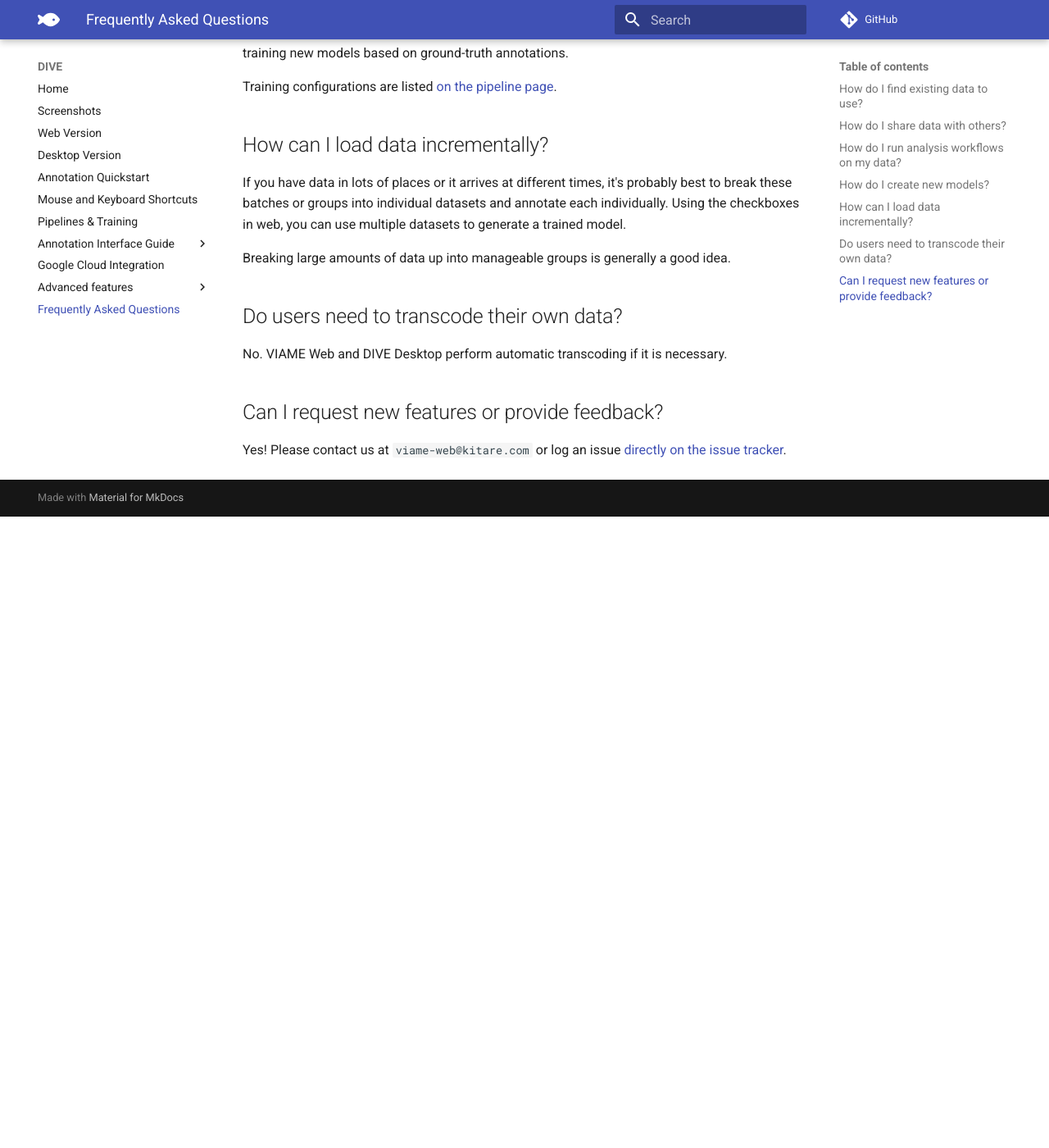
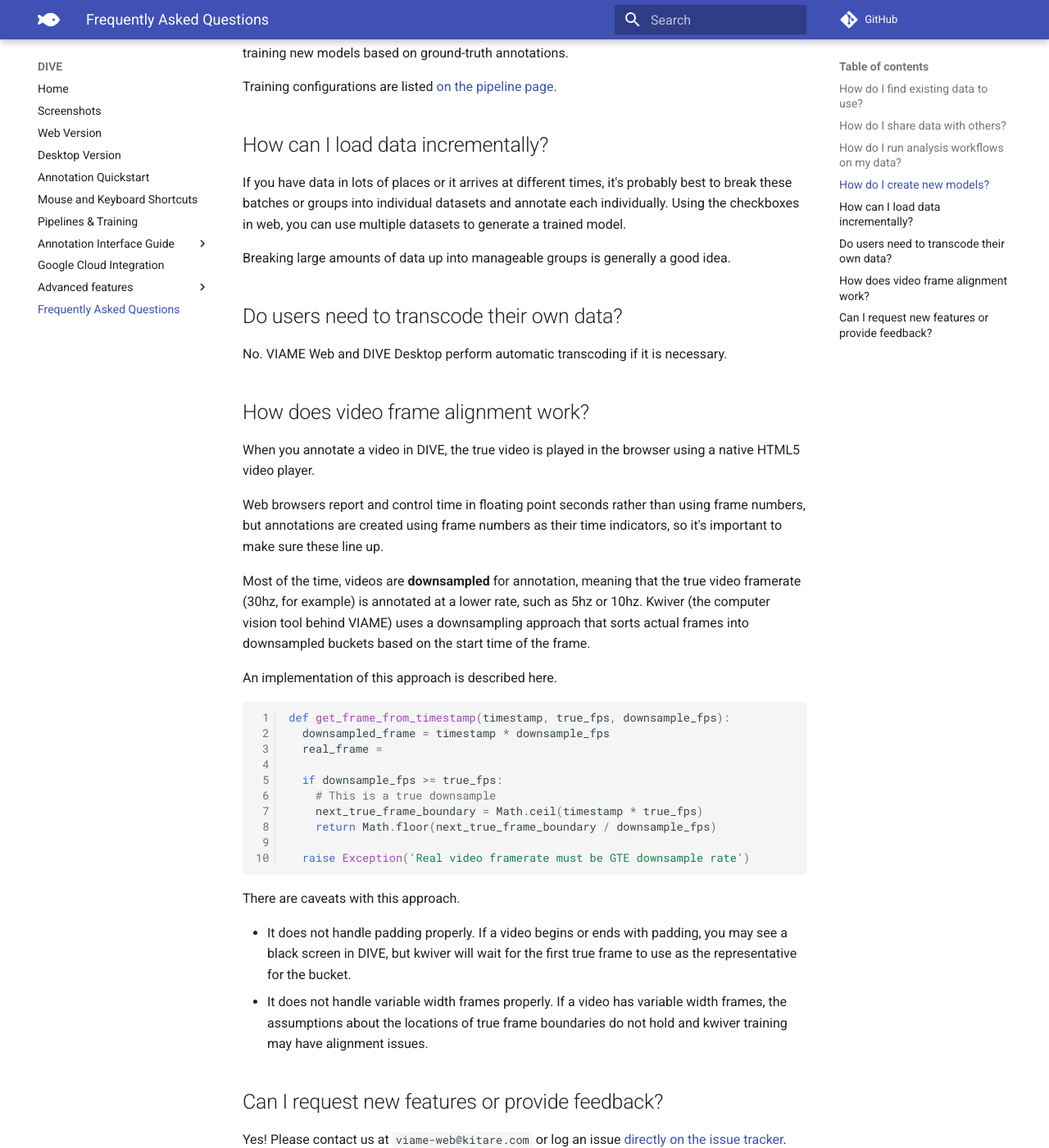
Before and after one commit to Kitware/dive, an MkDocs documentation site: the page built from docs/FAQ.md, in a window 1280 px wide and 1400 px high, scrolled down 908 px. Shown: the whole window at 82% size. Built offline with MkDocs 1.6.1 and Material for MkDocs 9.7.7, drawn with Linux system fonts in a browser that asks for light colours; comment, search, counter and statistics services are not loaded; before the commit the page ends 1538 px from its top, so only the background shows below that.

Commit message:
Document FPS issues

````diff
--- a/docs/FAQ.md
+++ b/docs/FAQ.md
@@ -11,7 +11,7 @@ There are two places to look.
 
 This use case is covered [on the sharing page](/Web-Version/#sharing-data-with-teams).
 
-If you want to **publish** your data so that other groups can use it, please email <a href="mailto:viame-web@kitware.com">`viame-web@kitware.com`</a>.
+If you want to **publish** your data so that other groups can use it, please email <a href="mailto:viame-web@kitware.com"> `viame-web@kitware.com` </a>.
 
 ## How do I run analysis workflows on my data?
 
@@ -19,7 +19,7 @@ In DIVE, these are called pipelines.  You'll need to see what sorts of analysis
 
 These sorts of artifical intelligence (AI) workflows are the final goal for most users.  They allow the user to quickly perform quantitative analysis to answer questions like **_how many individuals of each type appear on each image or video frame?_**
 
-If no suitable existing analysis exists for your use case or you aren't sure how to proceed, you're welcome to email our team and ask for help at <a href="mailto:viame-web@kitware.com">`viame-web@kitware.com`</a>.
+If no suitable existing analysis exists for your use case or you aren't sure how to proceed, you're welcome to email our team and ask for help at <a href="mailto:viame-web@kitware.com"> `viame-web@kitware.com` </a>.
 
 ## How do I create new models?
 
@@ -37,6 +37,34 @@ Breaking large amounts of data up into manageable groups is generally a good ide
 
 No. VIAME Web and DIVE Desktop perform automatic transcoding if it is necessary.
 
+## How does video frame alignment work?
+
+When you annotate a video in DIVE, the true video is played in the browser using a native HTML5 video player.
+
+Web browsers report and control time in floating point seconds rather than using frame numbers, but annotations are created using frame numbers as their time indicators, so it's important to make sure these line up.
+
+Most of the time, videos are **downsampled** for annotation, meaning that the true video framerate (30hz, for example) is annotated at a lower rate, such as 5hz or 10hz.  Kwiver (the computer vision tool behind VIAME) uses a downsampling approach that sorts actual frames into downsampled buckets based on the start time of the frame.
+
+An implementation of this approach is described here.
+
+```python
+def get_frame_from_timestamp(timestamp, true_fps, downsample_fps):
+  downsampled_frame = timestamp * downsample_fps
+  real_frame =
+
+  if downsample_fps >= true_fps:
+    # This is a true downsample
+    next_true_frame_boundary = Math.ceil(timestamp * true_fps)
+    return Math.floor(next_true_frame_boundary / downsample_fps)
+
+  raise Exception('Real video framerate must be GTE downsample rate')
+```
+
+There are caveats with this approach.
+
+* It does not handle padding properly.  If a video begins or ends with padding, you may see a black screen in DIVE, but kwiver will wait for the first true frame to use as the representative for the bucket.
+* It does not handle variable width frames properly.  If a video has variable width frames, the assumptions about the locations of true frame boundaries do not hold and kwiver training may have alignment issues.
+
 ## Can I request new features or provide feedback?
 
 Yes!  Please contact us at `viame-web@kitare.com` or log an issue [directly on the issue tracker](https://github.com/Kitware/dive/issues).
--- a/mkdocs.yml
+++ b/mkdocs.yml
@@ -15,6 +15,9 @@ theme:
 markdown_extensions:
   - admonition
   - attr_list
+  - pymdownx.highlight:
+      linenums: true
+  - pymdownx.superfences
   - pymdownx.emoji:
       emoji_index: !!python/name:materialx.emoji.twemoji
       emoji_generator: !!python/name:materialx.emoji.to_svg
````
Also changed, not shown: 1 other file.
